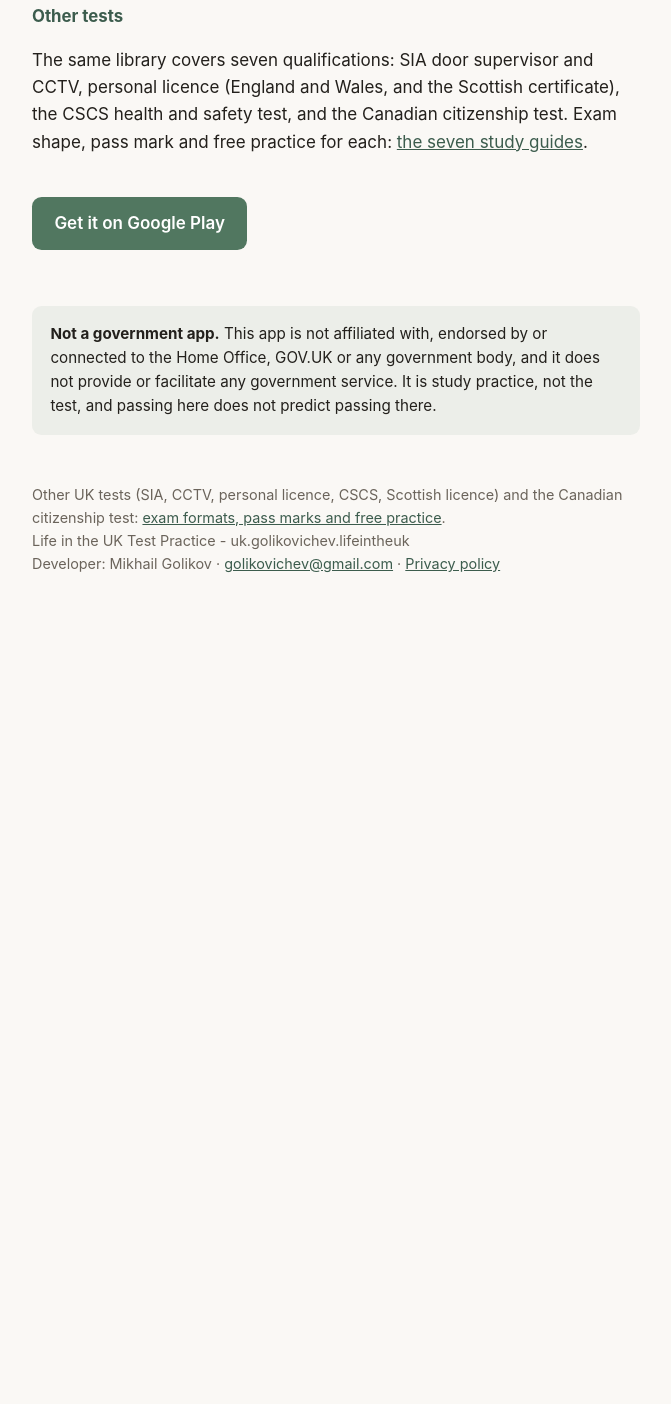
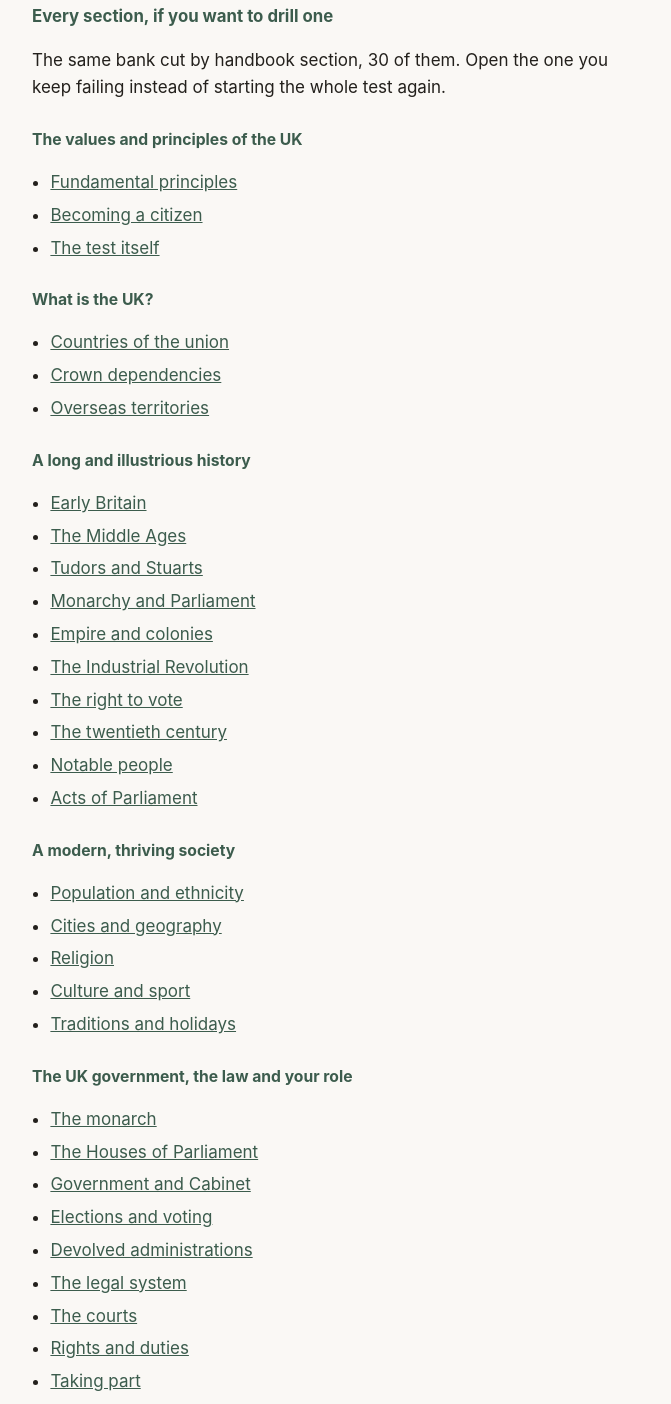
Before and after one commit to golikovichev/lifeintheuk-guide, a plain HTML site: page index.html in a window 1280 px wide. Shown: the part 1476-2880 px from the top of the page, without its empty margins (304-975 px from the left). Before the commit the page ends 2131 px from the top, so only its background shows below. Drawn offline with Linux system fonts and the light colour scheme.

Commit message:
Guide: link all thirty sections instead of the trainers page

```diff
--- a/index.html
+++ b/index.html
@@ -19,6 +19,7 @@
   }
   h1 { font-size: 1.7rem; line-height: 1.25; margin: 1.25rem 0 .25rem; }
   h2 { font-size: 1.05rem; margin: 2.25rem 0 .5rem; color: #3c5c4d; }
+  h3 { font-size: .98rem; margin: 1.6rem 0 .35rem; color: #3c5c4d; }
   .meta { color: #6b645b; font-size: .95rem; margin: 0 0 2rem; }
   ul { padding-left: 1.15rem; }
   li { margin: .35rem 0; }
@@ -48,6 +49,7 @@
   @media (prefers-color-scheme: dark) {
     body { color: #ece7df; background: #14171a; }
     h2 { color: #8fb39f; }
+    h3 { color: #8fb39f; }
     .meta, footer { color: #a09a90; }
     a { color: #8fb39f; }
     .disclaimer { background: rgba(143,179,159,.1); }
@@ -109,6 +111,57 @@ No account, nothing stored. The section pages are the same bank cut by handbook
 part - <a href="https://trynoeta.com/trainers/life-in-the-uk/">all parts listed here</a> -
 so you can drill just the part you keep failing.</p>
 
+<!-- sections:start -->
+<h2>Every section, if you want to drill one</h2>
+<p>The same bank cut by handbook section, 30 of them. Open the one you keep
+failing instead of starting the whole test again.</p>
+<h3>The values and principles of the UK</h3>
+<ul>
+  <li><a href="https://trynoeta.com/practise/life-in-the-uk/fundamental-principles/">Fundamental principles</a></li>
+  <li><a href="https://trynoeta.com/practise/life-in-the-uk/becoming-a-citizen/">Becoming a citizen</a></li>
+  <li><a href="https://trynoeta.com/practise/life-in-the-uk/the-test-itself/">The test itself</a></li>
+</ul>
+<h3>What is the UK?</h3>
+<ul>
+  <li><a href="https://trynoeta.com/practise/life-in-the-uk/countries-of-the-union/">Countries of the union</a></li>
+  <li><a href="https://trynoeta.com/practise/life-in-the-uk/crown-dependencies/">Crown dependencies</a></li>
+  <li><a href="https://trynoeta.com/practise/life-in-the-uk/overseas-territories/">Overseas territories</a></li>
+</ul>
+<h3>A long and illustrious history</h3>
+<ul>
+  <li><a href="https://trynoeta.com/practise/life-in-the-uk/early-britain/">Early Britain</a></li>
+  <li><a href="https://trynoeta.com/practise/life-in-the-uk/middle-ages/">The Middle Ages</a></li>
+  <li><a href="https://trynoeta.com/practise/life-in-the-uk/tudors-and-stuarts/">Tudors and Stuarts</a></li>
+  <li><a href="https://trynoeta.com/practise/life-in-the-uk/monarchy-and-parliament/">Monarchy and Parliament</a></li>
+  <li><a href="https://trynoeta.com/practise/life-in-the-uk/empire-and-colonies/">Empire and colonies</a></li>
+  <li><a href="https://trynoeta.com/practise/life-in-the-uk/industrial-revolution/">The Industrial Revolution</a></li>
+  <li><a href="https://trynoeta.com/practise/life-in-the-uk/the-vote/">The right to vote</a></li>
+  <li><a href="https://trynoeta.com/practise/life-in-the-uk/twentieth-century/">The twentieth century</a></li>
+  <li><a href="https://trynoeta.com/practise/life-in-the-uk/notable-people/">Notable people</a></li>
+  <li><a href="https://trynoeta.com/practise/life-in-the-uk/acts-of-parliament/">Acts of Parliament</a></li>
+</ul>
+<h3>A modern, thriving society</h3>
+<ul>
+  <li><a href="https://trynoeta.com/practise/life-in-the-uk/population-and-ethnicity/">Population and ethnicity</a></li>
+  <li><a href="https://trynoeta.com/practise/life-in-the-uk/cities-and-geography/">Cities and geography</a></li>
+  <li><a href="https://trynoeta.com/practise/life-in-the-uk/religion/">Religion</a></li>
+  <li><a href="https://trynoeta.com/practise/life-in-the-uk/culture-and-sport/">Culture and sport</a></li>
+  <li><a href="https://trynoeta.com/practise/life-in-the-uk/traditions-and-holidays/">Traditions and holidays</a></li>
+</ul>
+<h3>The UK government, the law and your role</h3>
+<ul>
+  <li><a href="https://trynoeta.com/practise/life-in-the-uk/the-monarch/">The monarch</a></li>
+  <li><a href="https://trynoeta.com/practise/life-in-the-uk/houses-of-parliament/">The Houses of Parliament</a></li>
+  <li><a href="https://trynoeta.com/practise/life-in-the-uk/government-and-cabinet/">Government and Cabinet</a></li>
+  <li><a href="https://trynoeta.com/practise/life-in-the-uk/elections-and-voting/">Elections and voting</a></li>
+  <li><a href="https://trynoeta.com/practise/life-in-the-uk/devolved-administrations/">Devolved administrations</a></li>
+  <li><a href="https://trynoeta.com/practise/life-in-the-uk/the-legal-system/">The legal system</a></li>
+  <li><a href="https://trynoeta.com/practise/life-in-the-uk/courts/">The courts</a></li>
+  <li><a href="https://trynoeta.com/practise/life-in-the-uk/rights-and-duties/">Rights and duties</a></li>
+  <li><a href="https://trynoeta.com/practise/life-in-the-uk/taking-part/">Taking part</a></li>
+</ul>
+<!-- sections:end -->
+
 <h2>Other tests</h2>
 <p>The same library covers seven qualifications: SIA door supervisor and CCTV,
 personal licence (England and Wales, and the Scottish certificate), the CSCS
```
